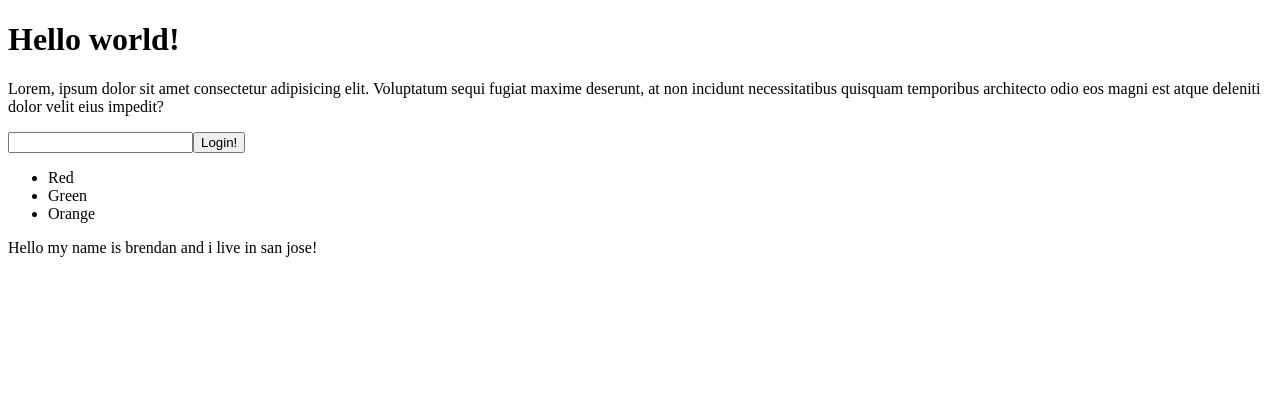
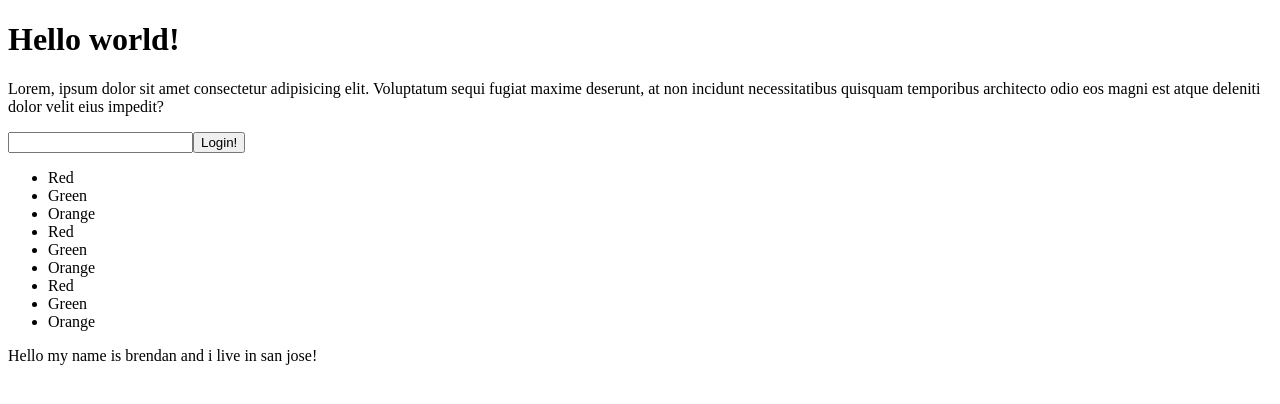
Before and after one commit to brendan-codes/week1day1, a plain HTML site: page index.html in a window 1280 px wide. Drawn offline with Linux system fonts and the light colour scheme.

Commit message:
Triple list

```diff
--- a/index.html
+++ b/index.html
@@ -14,6 +14,12 @@
         <li>Red</li>
         <li>Green</li>
         <li>Orange</li>
+        <li>Red</li>
+        <li>Green</li>
+        <li>Orange</li>
+        <li>Red</li>
+        <li>Green</li>
+        <li>Orange</li>
     </ul>
     <p>Hello my name is brendan and i live in san jose!</p>
 </body>
```
